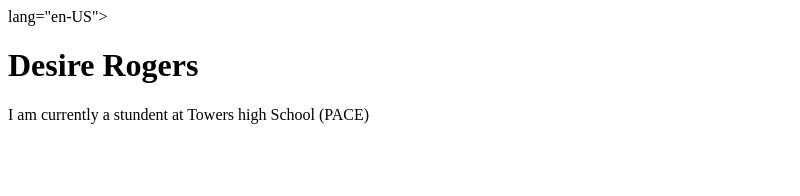
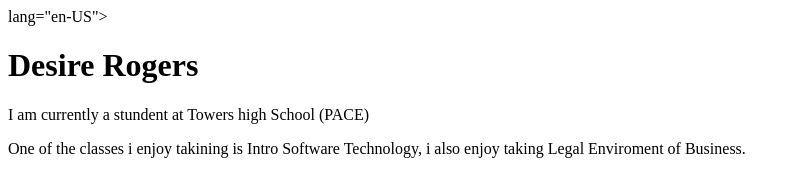
Before and after one commit to 9062792/9062792.github.io, a plain HTML site: page index.Html in a window 1280 px wide. Shown: the whole page, without its empty margins (0-800 px from the left). Drawn offline with Linux system fonts and the light colour scheme.

Commit message:
Update index.Html

```diff
--- a/index.Html
+++ b/index.Html
@@ -6,6 +6,8 @@
 </H1>
 <p>
  I am currently a stundent at Towers high School (PACE)
+
   </p>
+  One of the classes i enjoy takining is Intro Software Technology, i also enjoy taking Legal Enviroment of Business.
 
 </html>
```
